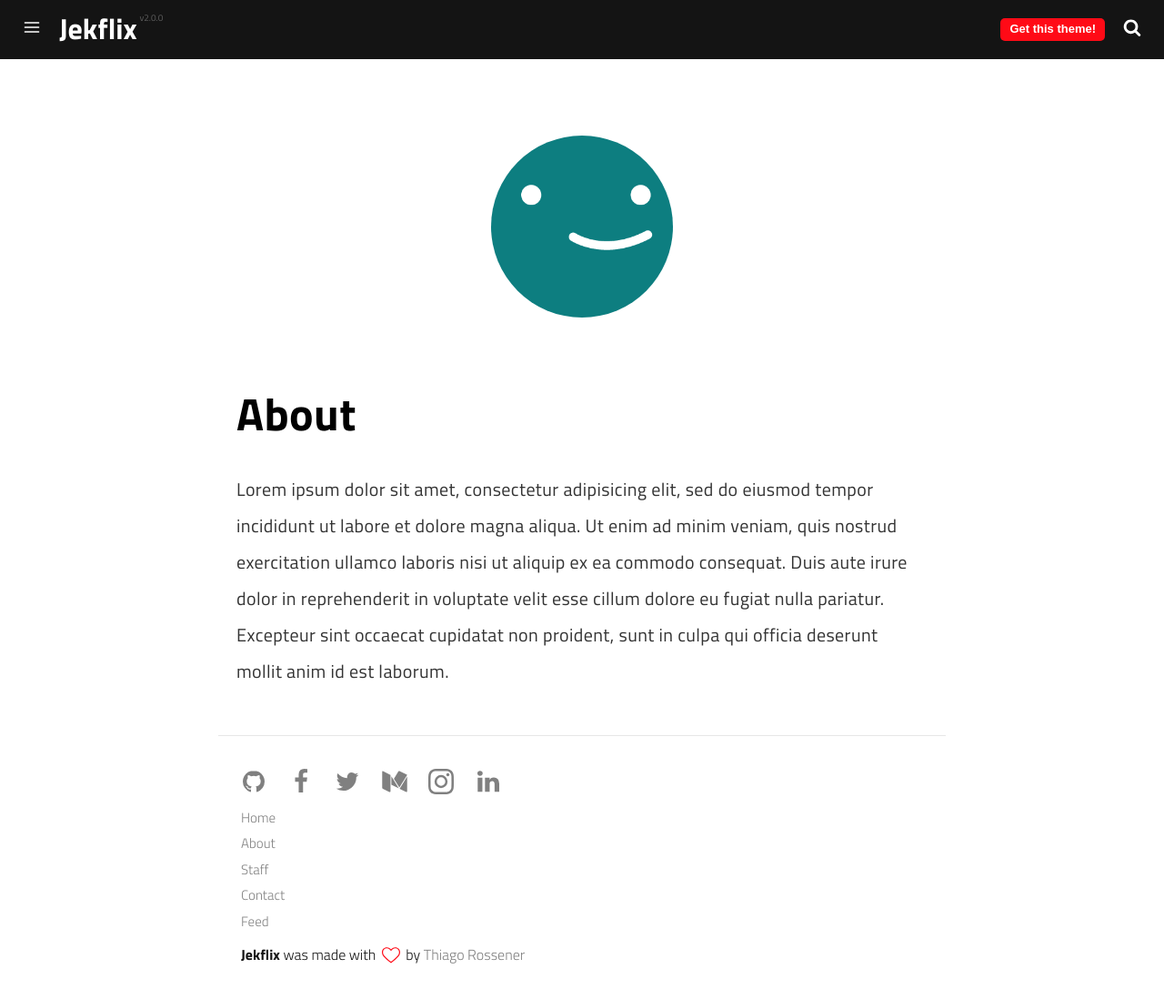
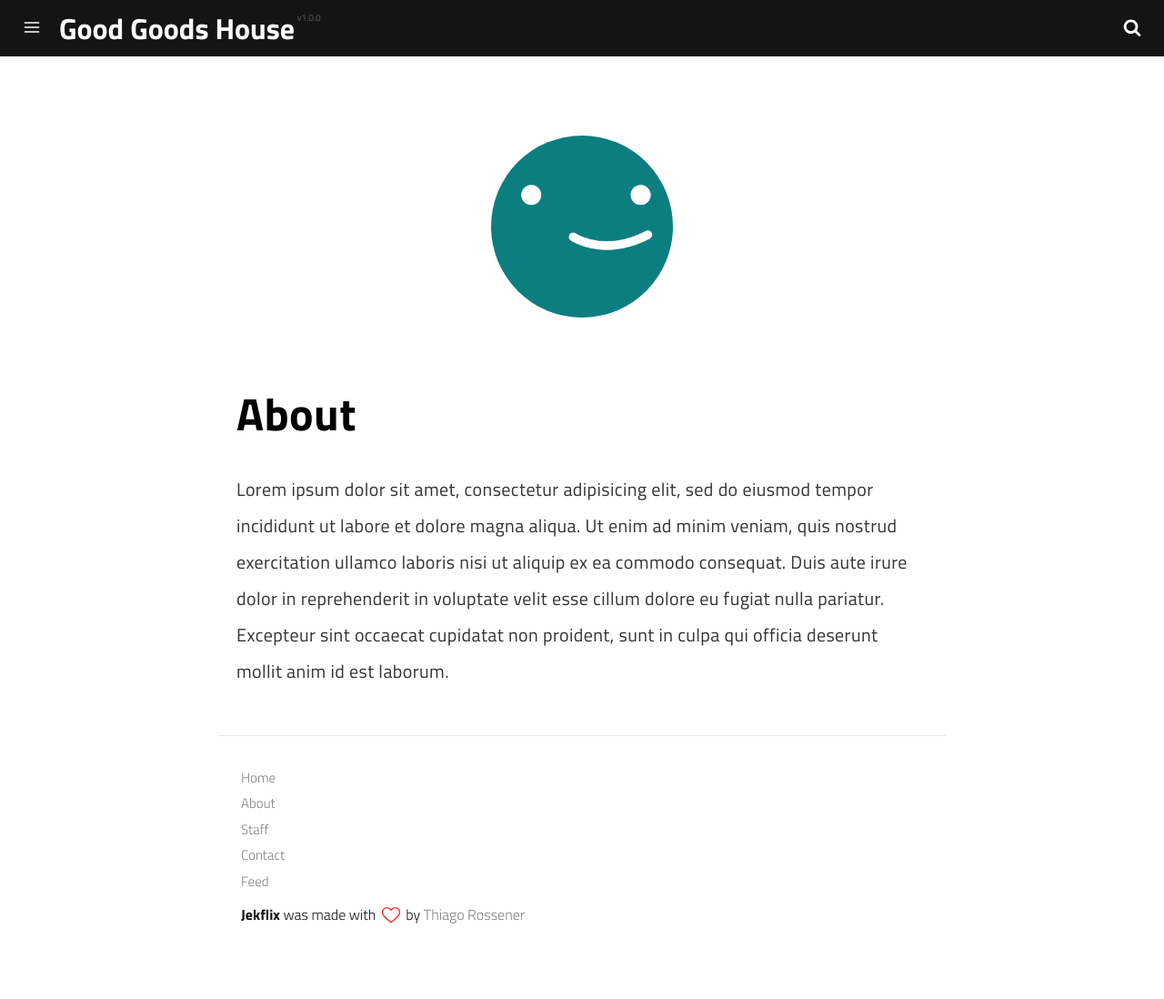
Before and after one commit to torypapa/goodgoodshouse, a Jekyll site: the page built from docs/pages/about.md, in a window 1280 px wide and 1098 px high. Shown: the whole window at 91% size. Built offline with Jekyll 4.4.1, drawn with Linux system fonts in a browser that asks for light colours; a script that is not in the unit is left out; part of the change alters nothing that is shown.

Commit message:
modify sites

```diff
--- a/docs/_config.yml
+++ b/docs/_config.yml
@@ -1,7 +1,7 @@
 # Site Settings
-name: Jekflix
-title: Jekflix | A blog theme for Jekyll
-description: Jekflix is a template for Jekyll inspired by Netflix and made by Thiago Rossener.
+name: Good Goods House
+title: Good Goods House | Good goods introduce service
+description: 2Goods(Good Goods House) is a service for good goods inroduce service.
 tags:
   - blog
   - template
@@ -15,12 +15,12 @@ show_hero: true
 
 # Social Media Settings
 # Remove the item if you don't need it
-github_username: github_username
-facebook_username: facebook_username
-twitter_username: twitter_username
-instagram_username: instagram_username
-linkedin_username: linkedin_username
-medium_username: medium_username
+# github_username: github_username
+# facebook_username: facebook_username
+# twitter_username: twitter_username
+# instagram_username: instagram_username
+# linkedin_username: linkedin_username
+# medium_username: medium_username
 
 
 # Theme Settings
--- a/docs/_includes/header.html
+++ b/docs/_includes/header.html
@@ -4,14 +4,11 @@
     </a>
     <h1 class="logo">
         <a href="{{ site.baseurl }}/">
-            {{ site.name }} <span class="version">v2.0.0</span>
+            {{ site.name }} <span class="version">v1.0.0</span>
         </a>
     </h1>
     <a id="search" class="dosearch" role="button">
         <svg class="icon-search"><use xlink:href="#icon-search"></use></svg>
-    </a>
-    <a href="https://github.com/thiagorossener/jekflix-template" class="get-theme" role="button">
-        Get this theme!
     </a>
 </header>
 
```
